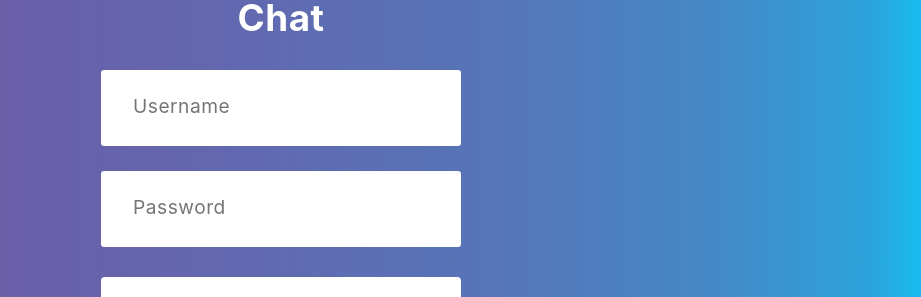
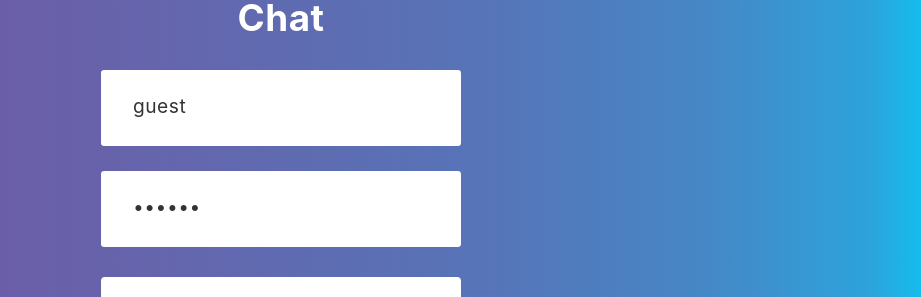
Before and after one commit to Troy-Peng-97/project-TeamChat, a React (Create React App) app: page / in a window 1280 px wide. Shown: the part 251-548 px from the top of the page, without its empty margins (359-1280 px from the left). Built offline with nearby package versions, Linux system fonts and the light colour scheme.

Commit message:
modify the messageform to fully fill the row

```diff
--- a/src/CSS/App.css
+++ b/src/CSS/App.css
@@ -156,7 +156,7 @@
   .message-form-container {
     position: absolute;
     bottom: 0px;
-    width: calc(100% - 36px);
+    width: 100%;
     padding: 18px;
     background-color: rgb(240, 240, 240);
   }
@@ -294,3 +294,6 @@
     text-align: center;
     margin-top: 20px;
   }
+  .round-button {
+
+  }
--- a/src/components/LoginForm.js
+++ b/src/components/LoginForm.js
@@ -3,8 +3,8 @@ import axios from 'axios';
 
 const projectID = '012bfa49-a6bc-44f2-b7ab-ffb713f95e68';
 const LoginForm = () => {
-    const [username, setUsername] = useState('');
-    const [password, setPassword] = useState('');
+    const [username, setUsername] = useState('guest');
+    const [password, setPassword] = useState('123123');
     const [error, setError] = useState('');
 
     const handleSubmit = async (e) => {
--- a/src/components/MessageForm.js
+++ b/src/components/MessageForm.js
@@ -23,7 +23,7 @@ const MessageForm = (props) => {
         sendMessage(creds, chatId, { files: event.target.files, text : '' })
     }
     return (
-        <form className="message-form" onSubmit={handleSubmit}>
+        <form className="message-form" onSubmit={handleSubmit} >
             <input
                 className="message-input"
                 placeholder="Send a message ..."
--- a/src/components/Options.js
+++ b/src/components/Options.js
@@ -6,11 +6,12 @@ const Options = () => {
     }
     return (
         <div className="options-container" align='center'>
-            <button onClick={handleLogout} style={{width: '7vw', height: '2vw', backgroundColor: '#3B2A50'}}>
+            <button onClick={handleLogout} style={{width: '7vw', height: '2vw', backgroundColor: '#3B2A50', borderRadius: '12px'}}>
                 <div style={{color:'white', backgroundColor: '#3B2A50'}}> Logout</div>
             </button>
         </div>
     )
 }
 
+
 export default Options;
```
